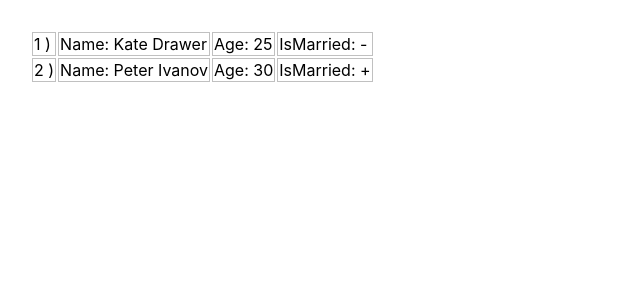
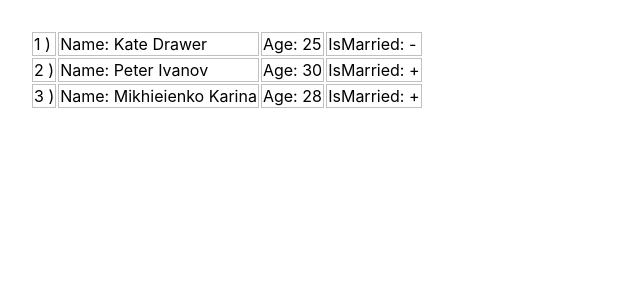
Before and after one commit to denis-denis718/student-Denis-Zaharchenko, a React (Create React App) app: page / in a window 1280 px wide. Shown: the top 300 px of the page, without its empty margins (0-640 px from the left). Built offline with nearby package versions, Linux system fonts and the light colour scheme.

Commit message:
Update data.js

```diff
--- a/src/data/data.js
+++ b/src/data/data.js
@@ -10,5 +10,12 @@ export const Students = [
     name: 'Peter Ivanov',
     age: 30,
     isMarried: true,
+  },
+
+  {
+    id: 2,
+    name: 'Mikhieienko Karina',
+    age: 28,
+    isMarried: true,
   }
 ]
```
